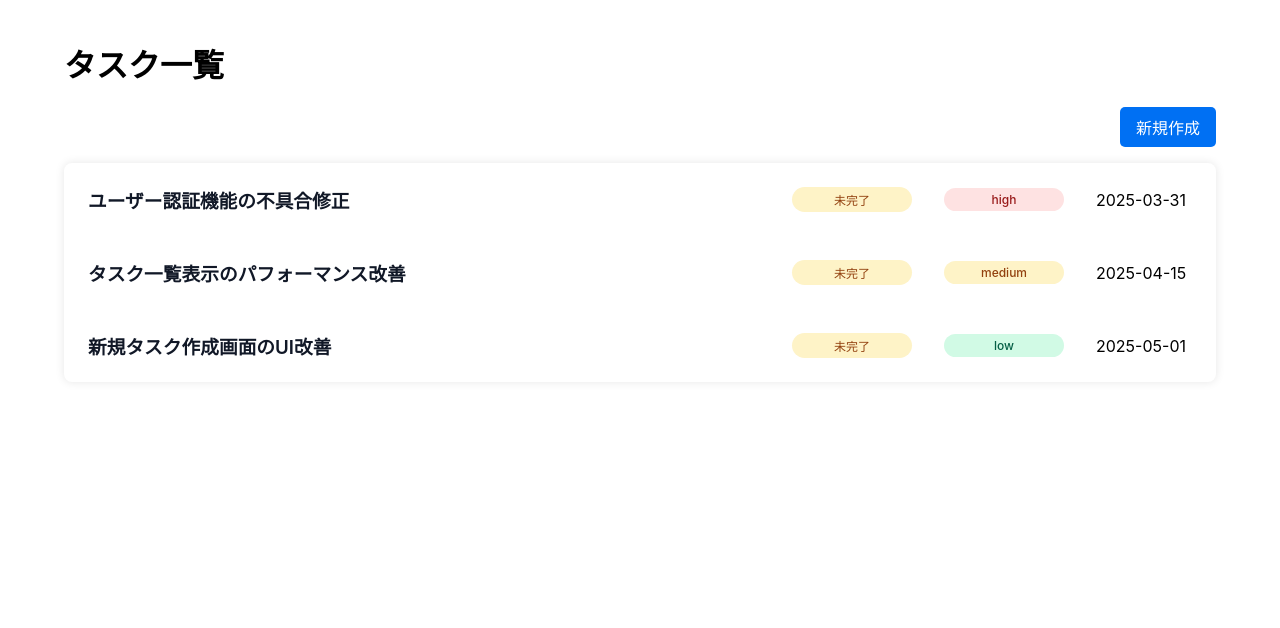
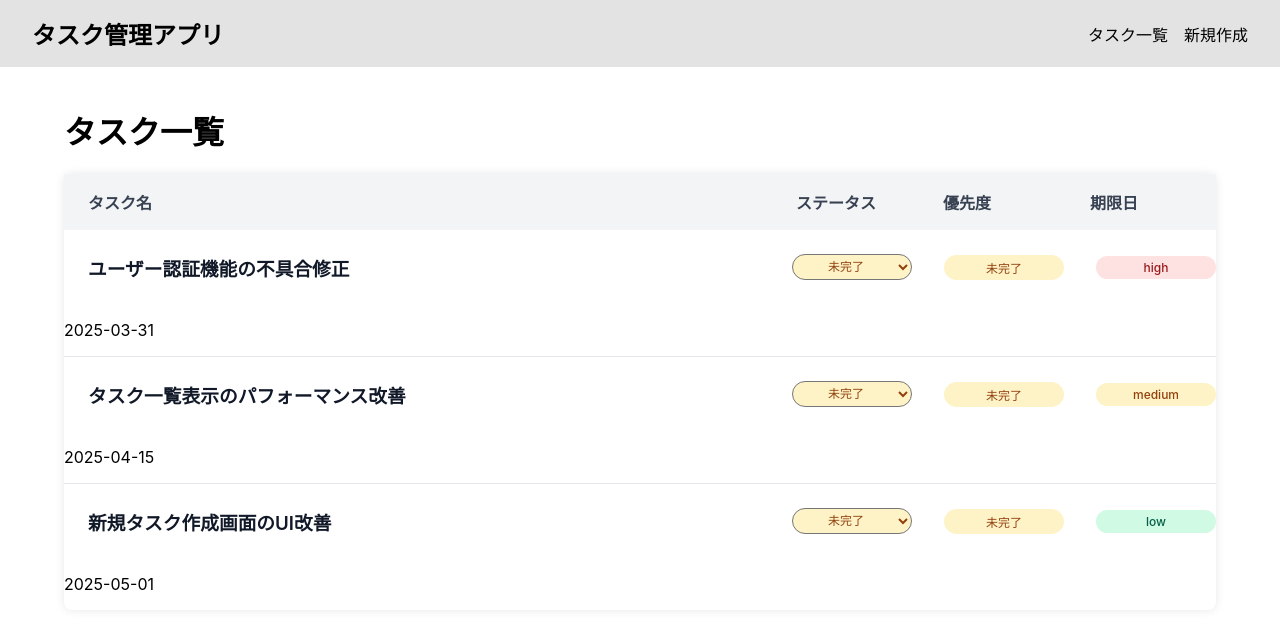
Before and after one commit to HERUESTA/react-task-app, a React (Vite) app: page /tasks in a window 1280 px wide. Shown: the top 628 px of the page. Built offline with nearby package versions, Linux system fonts and the light colour scheme.

Commit message:
タスクステータス変更機能作成

```diff
--- a/src/App.tsx
+++ b/src/App.tsx
@@ -4,9 +4,12 @@
 import TaskDetailPage from "./pages/tasks/taskDetailPage";
 import TaskCreatePage from "./pages/tasks/taskCreatePage";
 import TaskEditPage from "./pages/tasks/taskEditPage";
+import Header from "./shared/components/Header";
 
 function App() {
   return (
+    <>
+      <Header />
       <Routes>
         <Route path="/" element={<HomePage />} />
         <Route path="/tasks" element={<TaskListPage />} />
@@ -14,6 +17,7 @@
         <Route path="/tasks/new" element={<TaskCreatePage />} />
         <Route path="/tasks/:id/edit" element={<TaskEditPage />} />
       </Routes>
+    </>
   );
 }
 
--- a/src/features/tasks/components/TaskCard.tsx
+++ b/src/features/tasks/components/TaskCard.tsx
@@ -6,14 +6,33 @@
 
 type Props = {
   task: Task;
+  onToggleStatus: (taskId: Task['id'], newStatus: boolean) => void;
 };
 
-export default function TaskCard({ task }: Props) {
+export default function TaskCard({ task, onToggleStatus }: Props) {
+
+  // ステータス変更時のハンドラー
+  const handleStatusChange = (e: React.ChangeEvent<HTMLSelectElement>) => {
+    const newStatus = e.target.value === "true";
+    if (onToggleStatus) {
+      onToggleStatus(task.id, newStatus);
+    }
+  };
+
   return (
     <div className={styles.taskCard}>
       <Link to={`/tasks/${task.id}`} className={styles.detailLink}>
         <h3 className={styles.taskTitle}>{task.title}</h3>
       </Link>
+      {/* ステータスをセレクトボックスに変更 */}
+      <select
+        value={task.status ? "true" : "false"}
+        onChange={handleStatusChange}
+        className={`${styles.badge} ${task.status ? styles.completed : styles.incomplete}`}
+      >
+        <option value="false">{getStatusLabel(false)}</option>
+        <option value="true">{getStatusLabel(true)}</option>
+      </select>
       <p className={`${styles.badge} ${task.status ? styles.completed : styles.incomplete}`}>
         {getStatusLabel(task.status)}
       </p> {/* importしたgetStatusLabel関数を使用して、引数にstatusを渡す */}
--- a/src/features/tasks/containers/TaskEditFormContainer.tsx
+++ b/src/features/tasks/containers/TaskEditFormContainer.tsx
@@ -21,6 +21,7 @@
           description: task.description,
           priority: task.priority,
           dueDate: task.dueDate,
+          status: task.status
         });
       }
     }
--- a/src/features/tasks/containers/TaskFormContainer.tsx
+++ b/src/features/tasks/containers/TaskFormContainer.tsx
@@ -12,6 +12,7 @@
     description: "",
     priority: "medium",
     dueDate: "",
+    status: false
   });
 
   const navigate = useNavigate();
--- a/src/features/tasks/containers/TaskListContainer.tsx
+++ b/src/features/tasks/containers/TaskListContainer.tsx
@@ -4,30 +4,46 @@
 import TaskCard from "../components/TaskCard";
 import styles from "../styles/TaskListContainer.module.css";
 import { Link } from "react-router-dom";
+import { updateTask } from "../hooks/updateTask";
 
 export default function TaskListContainer() {
   const [tasks, setTasks] = useState<Task[]>([]);
 
+  // タスク一覧を取得する関数
+  const fetchTasks = async () => {
+    const fetchedTasks = await getTasks();
+    setTasks(fetchedTasks);
+  };
+
   useEffect(() => {
-    const fetchTasks = async () => {
-      const fetchedTasks = await getTasks();
-      setTasks(fetchedTasks);
-    };
     fetchTasks();
   }, []);
+
+  // セレクトボックスで変更されたステータスを更新する処理
+  const handleToggleStatus = async (taskId: Task['id'], newStatus: boolean) => {
+    await updateTask(String(taskId), { status: newStatus });
+    fetchTasks();
+  }
 
   return (
     <div className={styles.container}>
       <h1>タスク一覧</h1>
-      <div className={styles.taskListHeader}>  {/* タスク作成ページへのリンクを追加 */}
-        <Link to="/tasks/new" className={styles.newTaskLink}>
-          新規作成
-        </Link>
-      </div>
       <div className={styles.tableContainer}>
-        {tasks.map((task) => (
-          <TaskCard key={task.id} task={task} />
-        ))}
+        <div className={styles.header}>
+          <div>タスク名</div>
+          <div>ステータス</div>
+          <div>優先度</div>
+          <div>期限日</div>
+        </div>
+        <div className={styles.taskList}>
+          {tasks.map((task) => (
+            <TaskCard
+              key={task.id}
+              task={task}
+              onToggleStatus={handleToggleStatus}
+            />
+          ))}
+        </div>
       </div>
     </div>
   );
--- a/src/features/tasks/hooks/updateTask.ts
+++ b/src/features/tasks/hooks/updateTask.ts
@@ -1,7 +1,7 @@
 import type{ Task, TaskFormData } from "../../../types/task";
 import { mockTasks } from "../mocks/task";
 
-export const updateTask = (id: string, taskData: TaskFormData): Promise<Task | null> => {
+export const updateTask = (id: string, taskData: Partial<TaskFormData>): Promise<Task | null> => {
   return new Promise((resolve) => {
     setTimeout(() => {
       const index = mockTasks.findIndex((task) => task.id === Number.parseInt(id));
--- /dev/null
+++ b/src/shared/components/Header.module.css
@@ -0,0 +1,32 @@
+.header {
+  display: flex;
+  justify-content: space-between;
+  align-items: center;
+  padding: 1rem 2rem;
+  background-color: #e3e3e3;
+}
+
+.logo a {
+  color: #000;
+  text-decoration: none;
+  font-size: 1.5rem;
+  font-weight: bold;
+}
+
+.navList {
+  list-style: none;
+  display: flex;
+  gap: 1rem;
+  margin: 0;
+  padding: 0;
+}
+
+.navList li a {
+  color: #000;
+  text-decoration: none;
+  font-size: 1rem;
+}
+
+.navList li a:hover {
+  text-decoration: underline;
+}
--- /dev/null
+++ b/src/shared/components/Header.tsx
@@ -0,0 +1,22 @@
+import { Link } from "react-router-dom";
+import styles from "./Header.module.css";
+
+export default function Header() {
+  return (
+    <header className={styles.header}>
+      <div className={styles.logo}>
+        <Link to="/">タスク管理アプリ</Link>
+      </div>
+      <nav className={styles.nav}>
+        <ul className={styles.navList}>
+          <li>
+            <Link to="/tasks">タスク一覧</Link>
+          </li>
+          <li>
+            <Link to="/tasks/new">新規作成</Link>
+          </li>
+        </ul>
+      </nav>
+    </header>
+  );
+}
--- a/src/types/task.ts
+++ b/src/types/task.ts
@@ -1,6 +1,6 @@
 // タスクの優先度は「high」「medium」「low」の3種類です。
 export type Priority = "high" | "medium" | "low";
-export type TaskFormData = Omit<Task, "id" | "status" | "createdAt" | "updatedAt">;
+export type TaskFormData = Omit<Task, "id" | "createdAt" | "updatedAt">;
 
 // タスクオブジェクト全体の型を定義します。
 export interface Task {
```
Lines whose indentation alone changed are shown as unchanged.
